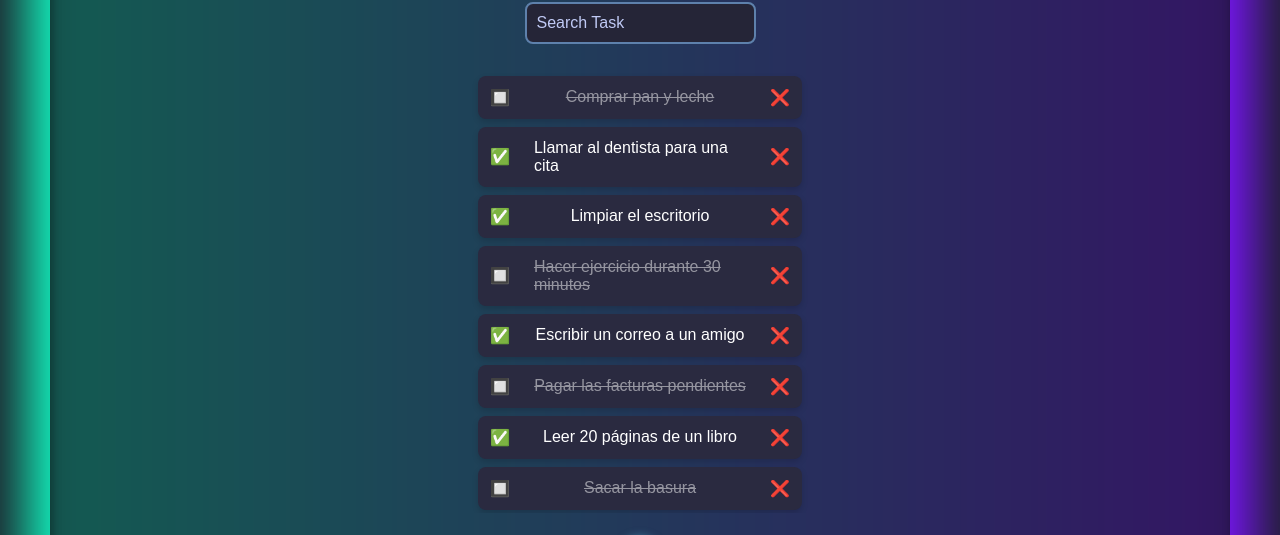
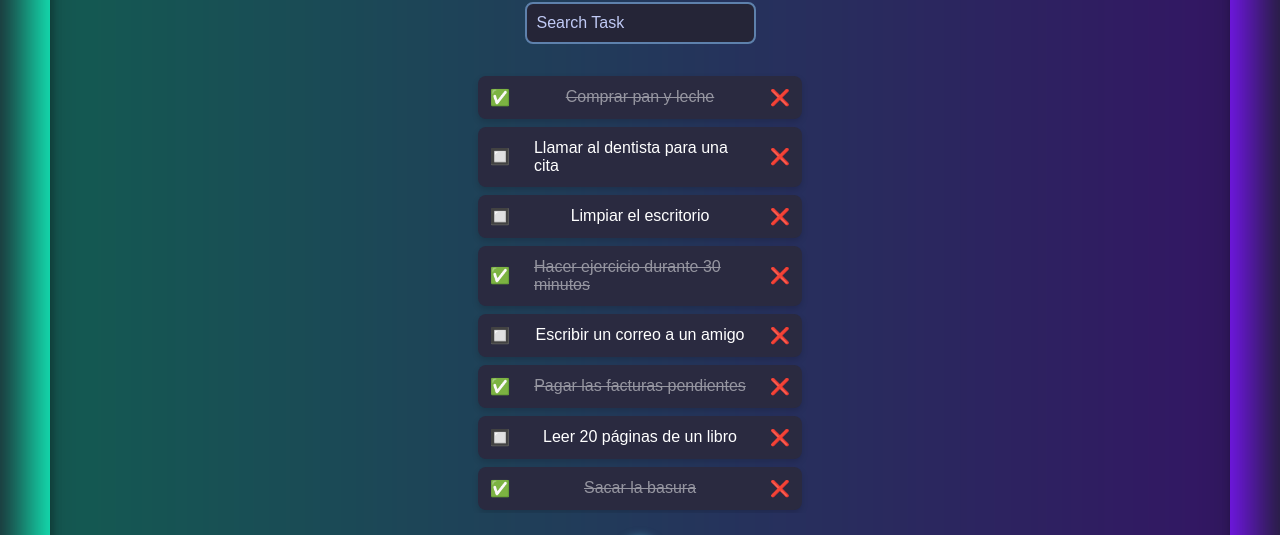
Before and after one commit to almarinca/learn-react-todo-app, a React (Create React App) app: page / in a window 1280 px wide. Shown: the part 152-687 px from the top of the page. Built offline with nearby package versions, Linux system fonts and the light colour scheme.

Commit message:
fix: completed/uncompleted logo was the other way around

```diff
--- a/src/App.js
+++ b/src/App.js
@@ -53,8 +53,6 @@ function App() {
   }
 
   const deleteTodo = (description) => {
-    console.log("eliminando");
-
     const newTodos = [...todos]
     const todoIndex = newTodos.findIndex(
       (todo) => todo.description === description
--- a/src/components/TodoItem/TodoItem.js
+++ b/src/components/TodoItem/TodoItem.js
@@ -7,7 +7,7 @@ function TodoItem({description, completed, onComplete, onDelete}) {
                 className='button'
                 onClick={onComplete}
             >
-                {`${completed? "🔲" : "✅"}`}
+                {`${completed? "✅" : "🔲"}`}
             </span>
             <span
                 className={
```
